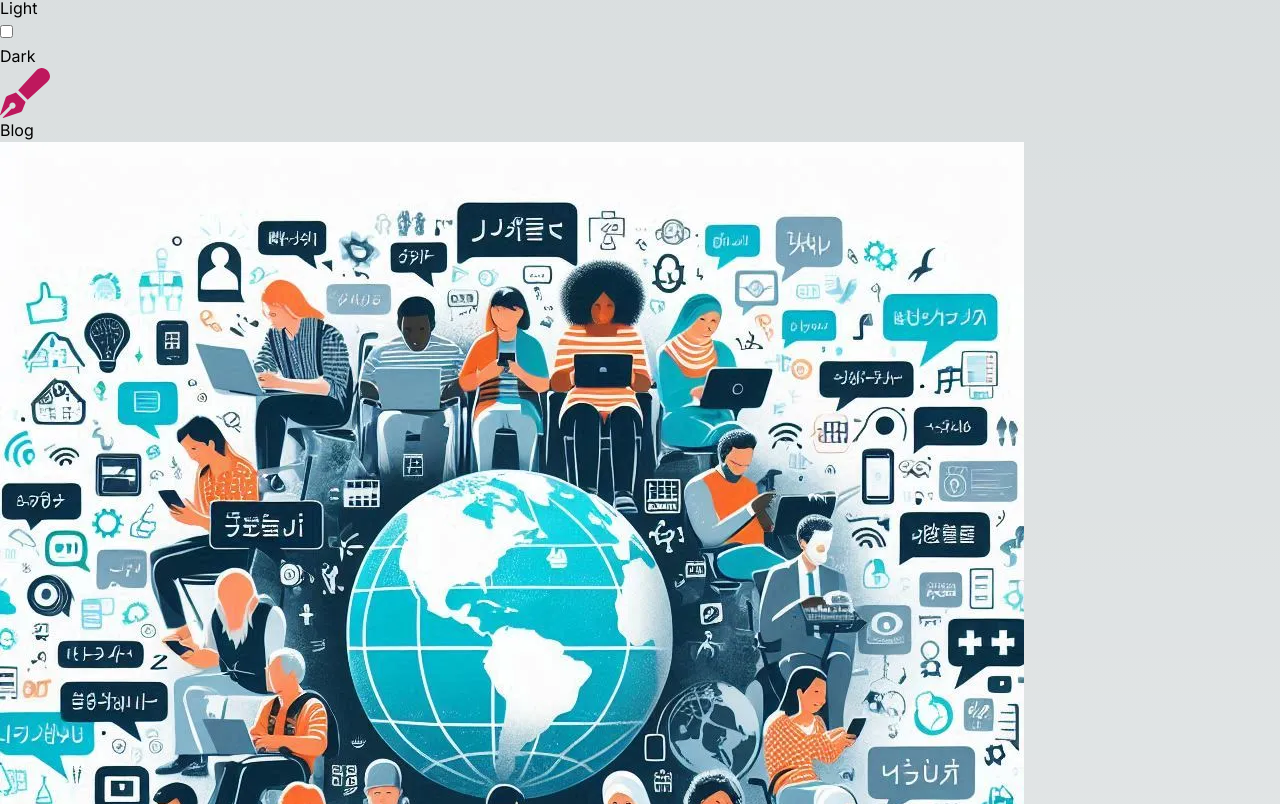
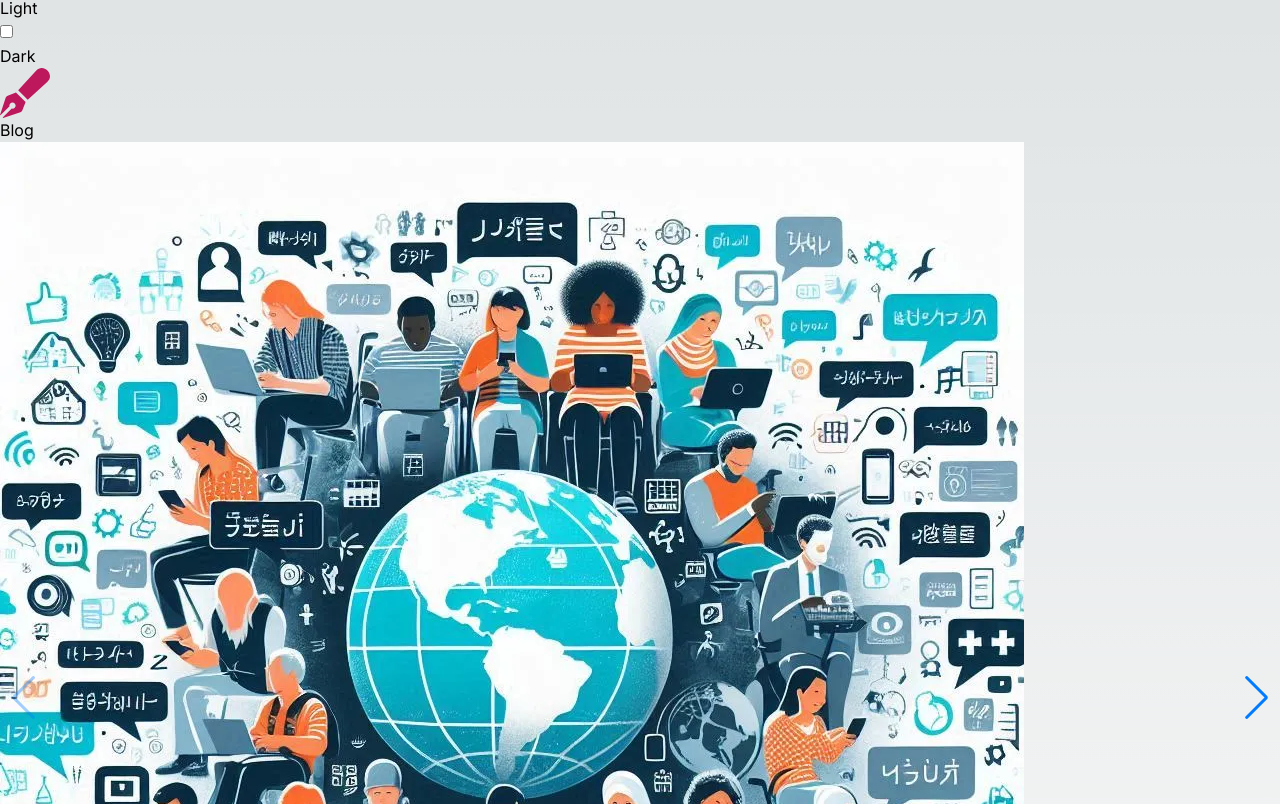
Before and after one commit to PriscilliaAmmeux/my_portfolio, a Next.js app: page /blog in a window 1280 px wide. Shown: the part 496-1300 px from the top of the page. Built offline with nearby package versions, Linux system fonts and the light colour scheme; a web font is replaced by a local one.

Commit message:
insert swiper

```diff
--- a/package.json
+++ b/package.json
@@ -24,7 +24,8 @@
     "react-hook-form": "^7.52.2",
     "react-icons": "^5.0.1",
     "sitemap": "^8.0.0",
-    "sweetalert2": "^11.12.4"
+    "sweetalert2": "^11.12.4",
+    "swiper": "^11.1.9"
   },
   "devDependencies": {
     "@types/node": "^22",
--- a/src/app/blog/page.tsx
+++ b/src/app/blog/page.tsx
@@ -1,42 +1,20 @@
 import { Metadata } from "next";
 import { FaPenFancy } from "react-icons/fa";
 import Title from "../ui/title/title";
-import ArticleBlog from "../ui/articleBlog/articleBlog";
-import blog from "../../data/blog.json";
 import Layout from "../ui/layout/layout";
+import Swiper from "../components/swiper/swiper";
 
 export const metadata: Metadata = {
   title: "Blog - Mes articles - Priscillia Ammeux",
 };
 
 export default function Blog() {
-  const sortedBlog = blog.sort((a, b) => {
-    const [dayA, monthA, yearA] = a.date.split("/").map(Number);
-    const [dayB, monthB, yearB] = b.date.split("/").map(Number);
-    const dateA = new Date(yearA, monthA - 1, dayA);
-    const dateB = new Date(yearB, monthB - 1, dayB);
-    return dateB.getTime() - dateA.getTime();
-  });
-
   return (
     <Layout>
       <section className="pt-4 sm:px-24">
         <Title text="Blog" icon={FaPenFancy} />
         <div className="w-full container mx-auto px-3">
-          <div className="md:grid md:grid-cols-2 gap-4">
-            {sortedBlog.map((article) => (
-              <ArticleBlog
-                id={article.id}
-                key={article.id}
-                img={article.img}
-                alt={article.alt}
-                title={article.title}
-                subtitle={article.subtitle}
-                date={article.date}
-                sections={article.sections}
-              />
-            ))}
-          </div>
+          <Swiper />
         </div>
       </section>
     </Layout>
--- /dev/null
+++ b/src/app/components/swiper/swiper.tsx
@@ -0,0 +1,53 @@
+"use client";
+
+import React, { useEffect, useState } from "react";
+import { Swiper, SwiperSlide } from "swiper/react";
+import { Pagination, Navigation } from "swiper/modules";
+import "swiper/swiper-bundle.css";
+import blog from "../../../data/blog.json";
+import ArticleBlog from "@/app/ui/articleBlog/articleBlog";
+
+const SwiperComponent = () => {
+  const [isClient, setIsClient] = useState(false);
+
+  useEffect(() => {
+    setIsClient(true);
+  }, []);
+
+  const sortedBlog = blog.sort((a, b) => {
+    const [dayA, monthA, yearA] = a.date.split("/").map(Number);
+    const [dayB, monthB, yearB] = b.date.split("/").map(Number);
+    const dateA = new Date(yearA, monthA - 1, dayA);
+    const dateB = new Date(yearB, monthB - 1, dayB);
+    return dateB.getTime() - dateA.getTime();
+  });
+
+  return (
+    <>
+      {isClient && (
+        <Swiper
+          spaceBetween={30}
+          slidesPerView={1}
+          pagination={{ clickable: true }}
+          navigation
+          modules={[Pagination, Navigation]}>
+          {sortedBlog.map((article) => (
+            <SwiperSlide key={article.id}>
+              <ArticleBlog
+                id={article.id}
+                img={article.img}
+                alt={article.alt}
+                title={article.title}
+                subtitle={article.subtitle}
+                date={article.date}
+                sections={article.sections}
+              />
+            </SwiperSlide>
+          ))}
+        </Swiper>
+      )}
+    </>
+  );
+};
+
+export default SwiperComponent;
--- a/src/app/ui/articleBlog/articleBlog.tsx
+++ b/src/app/ui/articleBlog/articleBlog.tsx
@@ -60,7 +60,7 @@ export default function ArticleBlog({
   };
 
   return (
-    <article className="rounded overflow-hidden shadow-lg bg-white mt-4 ">
+    <article className="rounded overflow-hidden shadow-lg bg-white mt-4 max-w-lg mx-auto">
       <img className="w-full" src={img} alt={alt} />
       <h2 className="text-blue-800 font-bold text-xl mt-4 text-center">
         {title}
```
Also changed, not shown: 1 other file (tests, documents, lock files or other folders).
